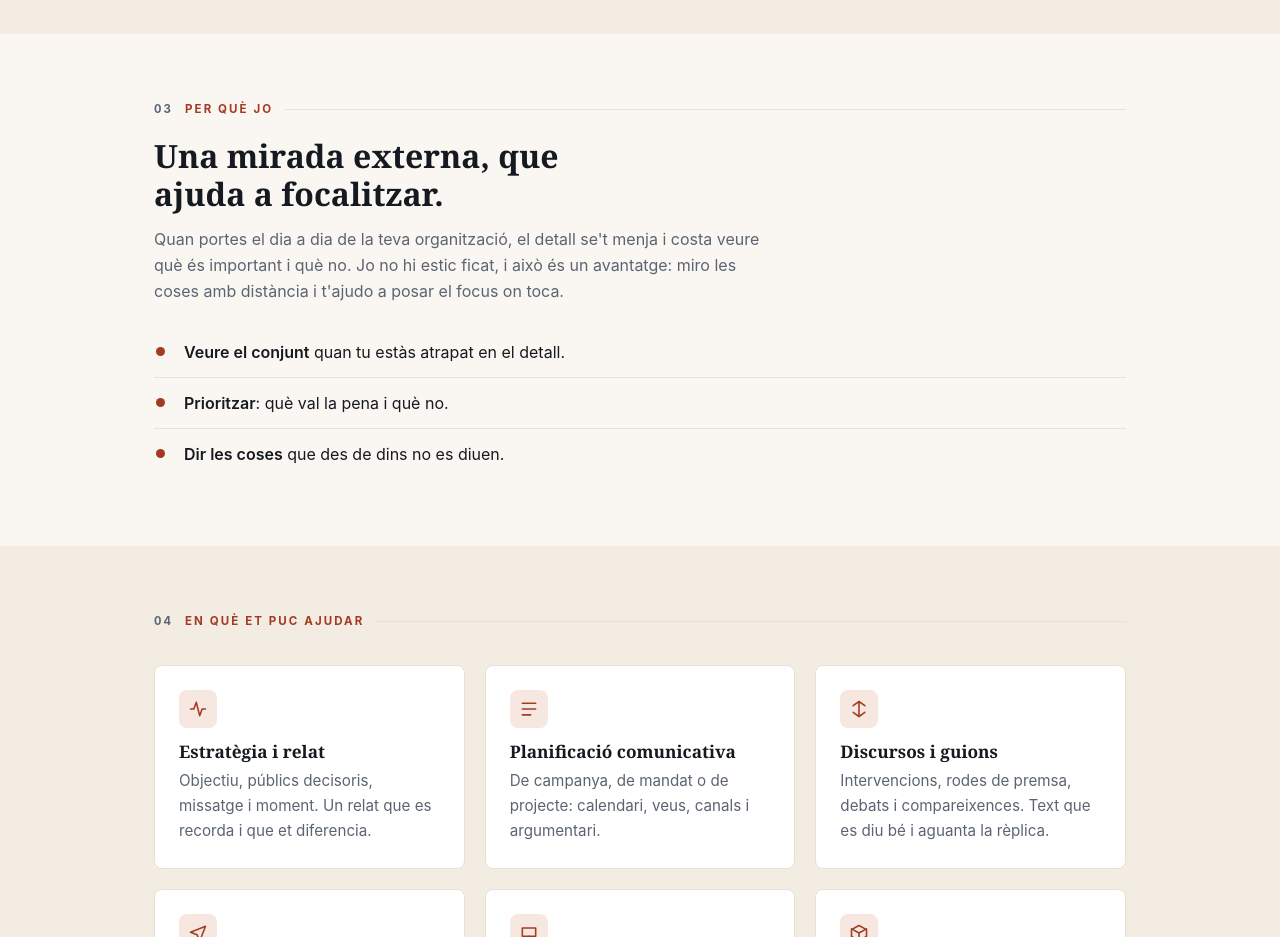
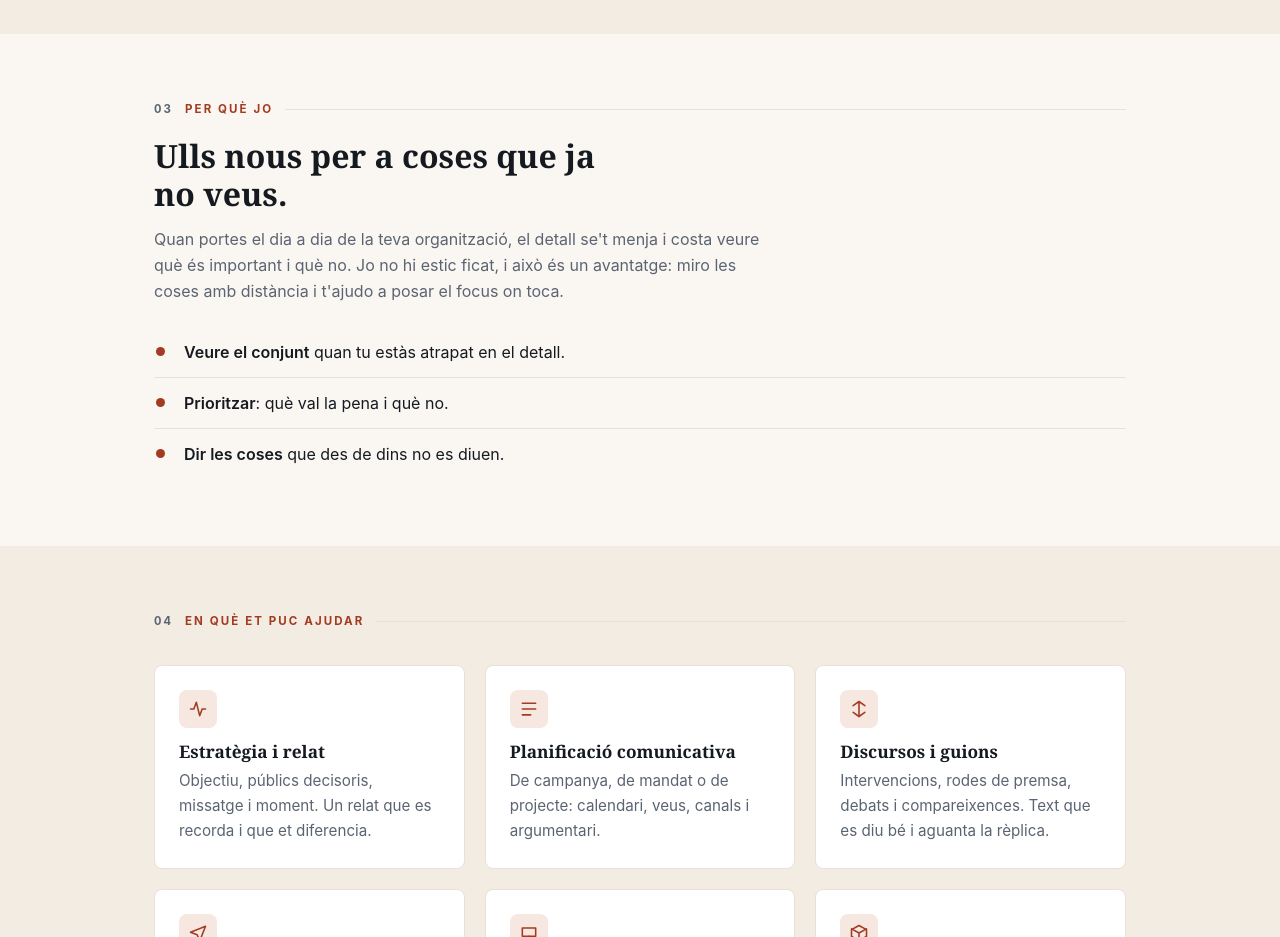
Before and after one commit to jsalvia/web-serveis, a plain HTML site: page index.html in a window 1280 px wide. Shown: the part 1360-2297 px from the top of the page. Drawn offline with Linux system fonts and the light colour scheme.

Commit message:
Seccio 03: titol nou (ulls nous)

```diff
--- a/index.html
+++ b/index.html
@@ -154,7 +154,7 @@
 <section id="mirada">
   <div class="wrap">
     <div class="eyebrow"><span class="num">03</span> Per què jo</div>
-    <h2 class="section-title">Una mirada externa, que ajuda a focalitzar.</h2>
+    <h2 class="section-title">Ulls nous per a coses que ja no veus.</h2>
     <p class="section-lead">Quan portes el dia a dia de la teva organització, el detall se't menja i costa veure què és important i què no. Jo no hi estic ficat, i això és un avantatge: miro les coses amb distància i t'ajudo a posar el focus on toca.</p>
     <ul class="plain">
       <li><strong>Veure el conjunt</strong> quan tu estàs atrapat en el detall.</li>
```
